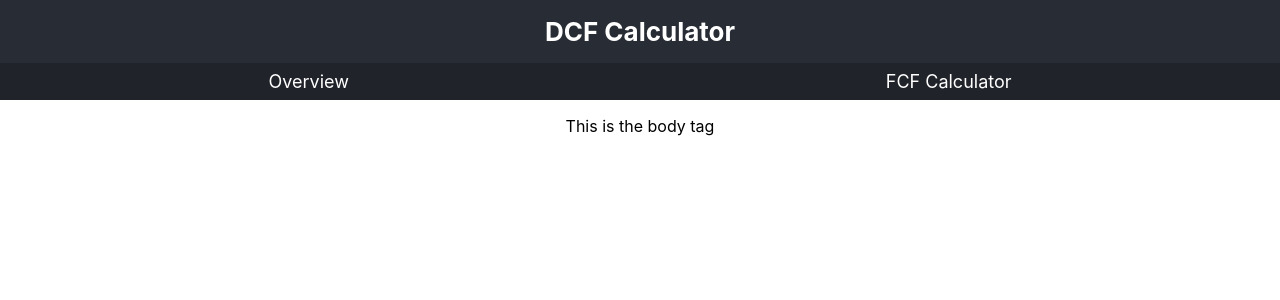
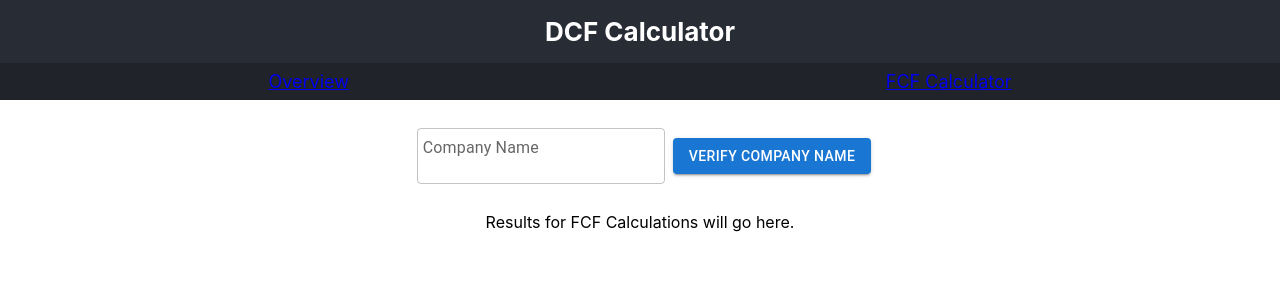
Before and after one commit to david-patnigere/DCF-Calculator, a React (Create React App) app: page /fcf-calculator in a window 1280 px wide. Shown: the top 300 px of the page. Built offline with nearby package versions, Linux system fonts and the light colour scheme.

Commit message:
Added basic routing using React Router

```diff
--- a/src/App.tsx
+++ b/src/App.tsx
@@ -1,13 +1,25 @@
 import "./App.css";
 import HeaderNavigationContainer from "./components/HeaderNavigationContainer";
+import { BrowserRouter, Routes, Route } from "react-router-dom";
+import OverviewContainer from "./components/Overview/OverviewContainer";
+import FcfCalculatorContainer from "./components/FcfCalculator/FcfCalculatorContainer";
 
 export default function App() {
   return (
-    <html className="App">
-      <HeaderNavigationContainer />
-      <body className="App-body">
-        <p>This is the body tag</p>
-      </body>
-    </html>
+    <div className="App">
+      <BrowserRouter>
+        <HeaderNavigationContainer />
+        <div className="App-body">
+          {/* <p>This is the body tag</p> */}
+          <Routes>
+            <Route path="/" element={<OverviewContainer />} />
+            <Route
+              path="/fcf-calculator"
+              element={<FcfCalculatorContainer />}
+            />
+          </Routes>
+        </div>
+      </BrowserRouter>
+    </div>
   );
 }
--- /dev/null
+++ b/src/components/FcfCalculator/FcfCalculatorContainer.tsx
@@ -0,0 +1,7 @@
+import FcfCalculatorView from "../../views/FcfCalculator/FcfCalculatorView";
+
+const FcfCalculatorContainer = () => {
+  return <FcfCalculatorView />;
+};
+
+export default FcfCalculatorContainer;
--- /dev/null
+++ b/src/views/FcfCalculator/FcfCalculatorView.css
@@ -0,0 +1,29 @@
+.fcf-calculator-view {
+  display: flex;
+  flex-direction: column;
+  align-items: center;
+  width: 100%;
+  margin-top: 20px;
+}
+
+.company-input {
+  display: flex;
+  width: 60%;
+  justify-content: center;
+  align-items: center;
+  margin-bottom: 20px;
+}
+
+.company-text-input {
+  padding: 0.5rem;
+  margin: 2px;
+}
+
+.annual-report-section {
+  width: 100%;
+  margin-top: 20px;
+  padding: 2px;
+  & hr {
+    border: 1px solid black;
+  }
+}
--- /dev/null
+++ b/src/views/FcfCalculator/FcfCalculatorView.tsx
@@ -0,0 +1,87 @@
+import React, { useState } from "react";
+import Button from "@mui/material/Button";
+import TextField from "@mui/material/TextField";
+import "./FcfCalculatorView.css";
+import { Chip, styled } from "@mui/material";
+
+const StyledChip = styled(Chip)({
+  padding: "1rem",
+  margin: "10px",
+});
+
+const FcfCalculatorView = () => {
+  const [companyName, setCompanyName] = useState("");
+  const [isValidCompany, setIsValidCompany] = useState<boolean>(false);
+  const [companyTicker, setCompanyTicker] = useState("");
+
+  const updateCompanyTicker = (event: React.ChangeEvent<HTMLInputElement>) => {
+    setCompanyName(event.target.value);
+  };
+
+  const handleVerify = async (
+    event: React.MouseEvent<HTMLButtonElement>
+  ): Promise<void> => {
+    // window.alert("verifying: " + companyName);
+    try {
+      let response = await fetch(`http://localhost:8000/api/get-ticker-info`, {
+        method: "POST",
+        headers: {
+          "Content-Type": "application/json",
+        },
+        body: JSON.stringify({ companyName }),
+      });
+
+      let body = await response.json();
+      if (body?.data.symbol) {
+        setIsValidCompany(true);
+        setCompanyTicker(body.data.symbol);
+      } else {
+        setIsValidCompany(false);
+        setCompanyTicker("");
+      }
+      console.log(body);
+    } catch (err) {
+      // window.alert("Error verifying company ticker.");
+      setIsValidCompany(false);
+      setCompanyTicker("");
+    }
+  };
+
+  const handleFetchAR = () => {};
+
+  return (
+    <div className="fcf-calculator-view">
+      <div className="company-input">
+        <TextField
+          id="company-name-input"
+          placeholder="Enter Company Name"
+          label="Company Name"
+          variant="outlined"
+          value={companyName}
+          onChange={updateCompanyTicker}
+          style={{ padding: "0.5rem" }}
+          className="company-text-input"
+        />
+        <Button variant="contained" onClick={handleVerify}>
+          Verify Company Name
+        </Button>
+      </div>
+      <div className="annual-report-section" hidden={!isValidCompany}>
+        <StyledChip label={companyTicker} color="primary" variant="outlined" />
+        <Button
+          variant="contained"
+          onClick={handleFetchAR}
+          disabled={!isValidCompany}
+        >
+          Fetch Latest Annual Report
+        </Button>
+        <hr />
+      </div>
+      <div className="fcf-results-section">
+        Results for FCF Calculations will go here.
+      </div>
+    </div>
+  );
+};
+
+export default FcfCalculatorView;
--- a/src/views/HeaderNavigationView.css
+++ b/src/views/HeaderNavigationView.css
@@ -23,4 +23,8 @@
   padding: 1vh;
   background-color: #20232a;
   font-size: calc(10px + 1vmin);
+  :hover {
+    color: #557edd;
+    cursor: pointer;
+  }
 }
--- a/src/views/HeaderNavigationView.tsx
+++ b/src/views/HeaderNavigationView.tsx
@@ -1,18 +1,15 @@
 import "./HeaderNavigationView.css";
+import { Link } from "react-router-dom";
 
 const HeaderNavigationView = () => {
   return (
-    <header className="app-header">
+    <div className="app-header">
       <span className="app-title">DCF Calculator</span>
-      <div className="nav-links">
-        <nav>
-          <a>Overview</a>
-        </nav>
-        <nav>
-          <a>FCF Calculator</a>
-        </nav>
-      </div>
-    </header>
+      <nav className="nav-links">
+        <Link to="/">Overview</Link>
+        <Link to="/fcf-calculator">FCF Calculator</Link>
+      </nav>
+    </div>
   );
 };
 
```
